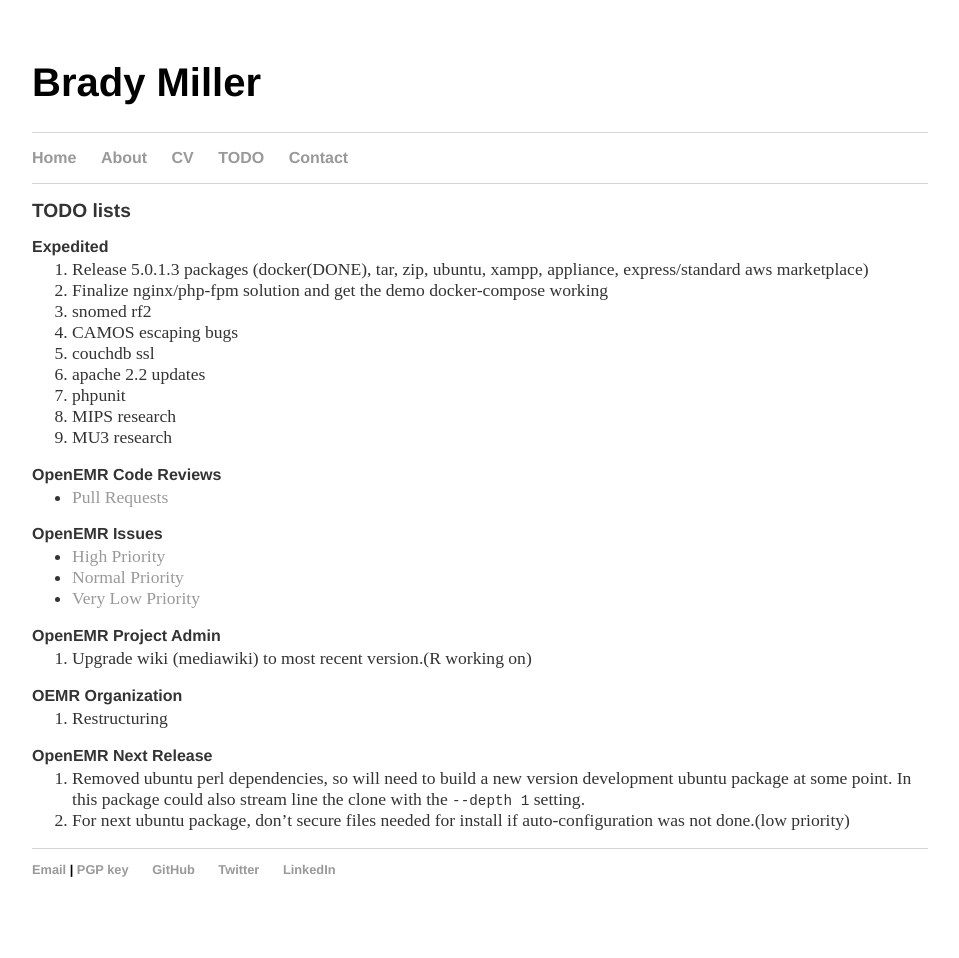
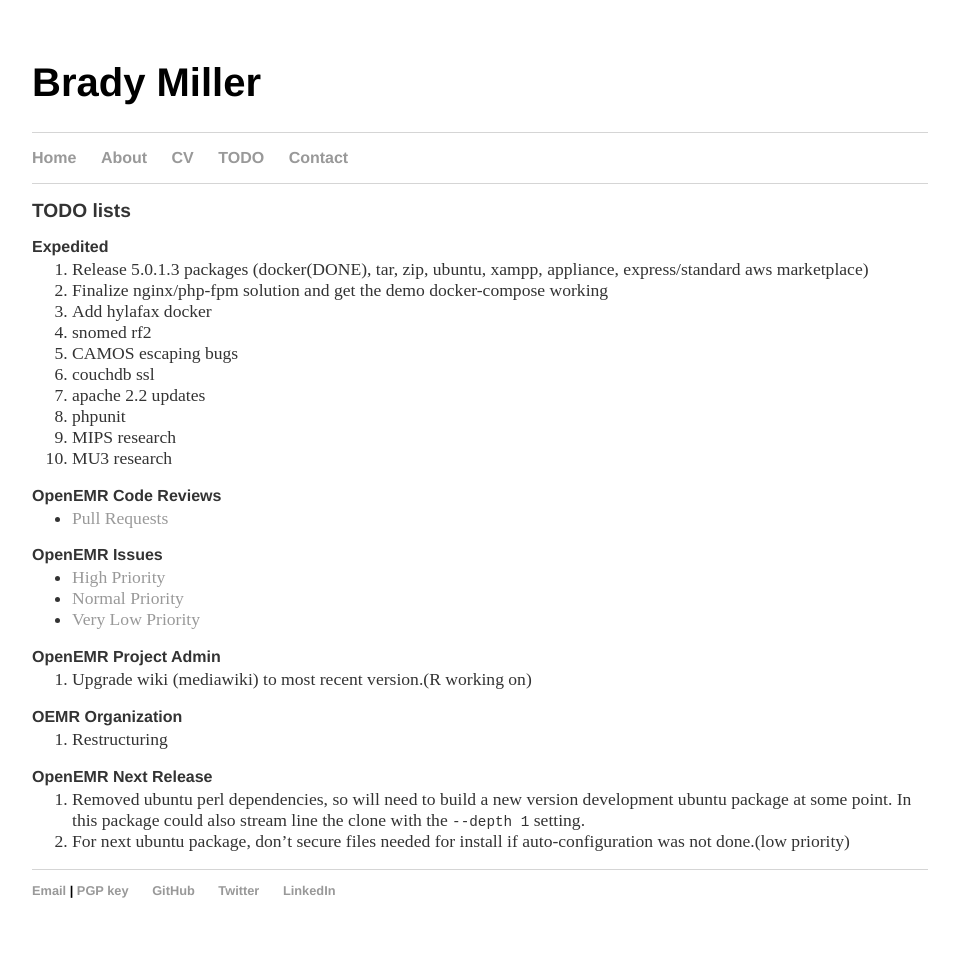
Before and after one commit to bradymiller/bradymiller.github.io, a Jekyll site: the page built from todo/index.md, in a window 1280 px wide. Shown: the whole page, without its empty margins (160-1119 px from the left). Built offline with Jekyll 4.4.1, drawn with Linux system fonts in a browser that asks for light colours; our own code applies the rules of GitHub Pages for plain Markdown files; before the commit the page ends 937 px from its top, so only the background shows below that.

Commit message:
Update index.md

```diff
--- a/todo/index.md
+++ b/todo/index.md
@@ -6,6 +6,7 @@
 ### Expedited
 1. Release 5.0.1.3 packages (docker(DONE), tar, zip, ubuntu, xampp, appliance, express/standard aws marketplace)
 1. Finalize nginx/php-fpm solution and get the demo docker-compose working
+1. Add hylafax docker
 1. snomed rf2
 1. CAMOS escaping bugs
 1. couchdb ssl
```
